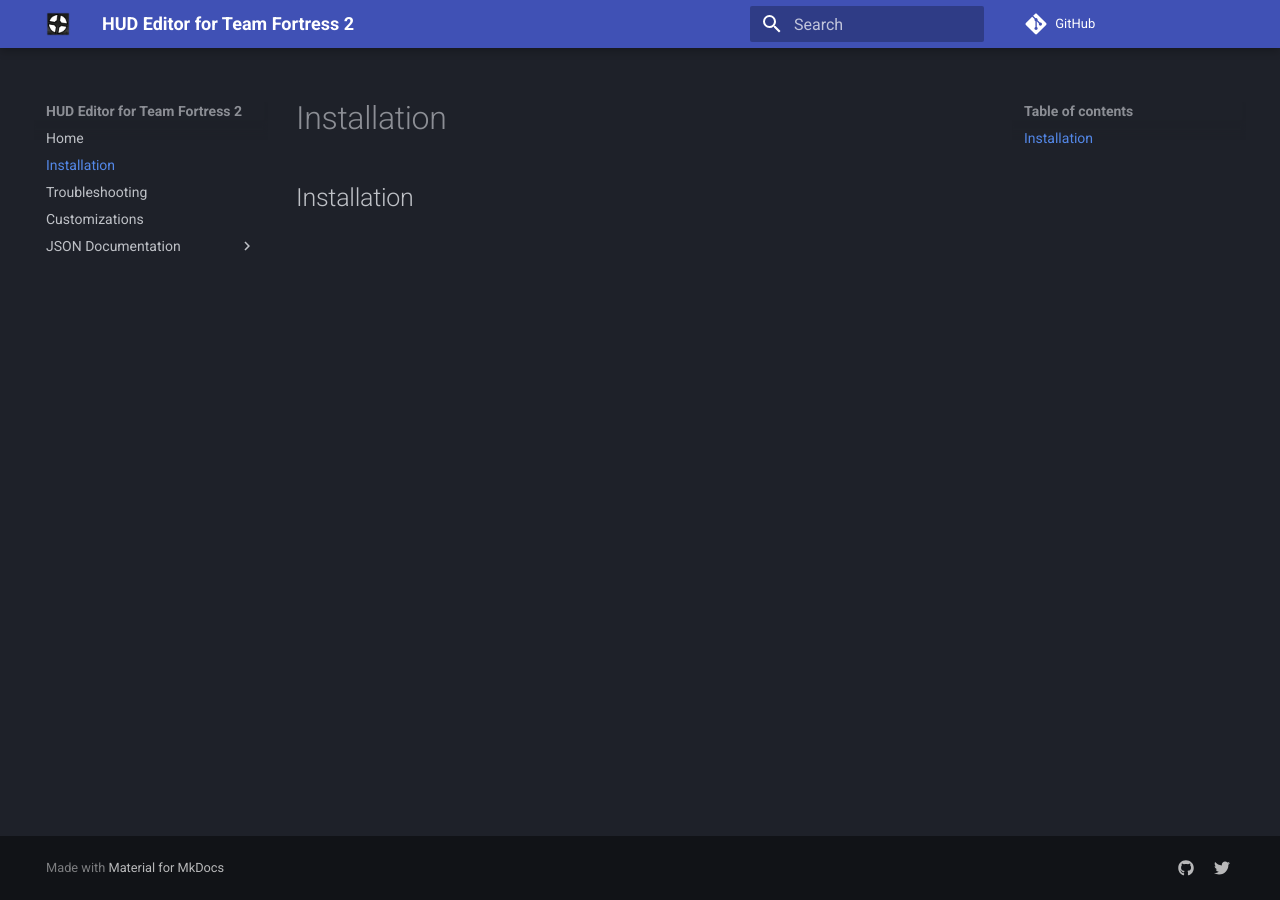
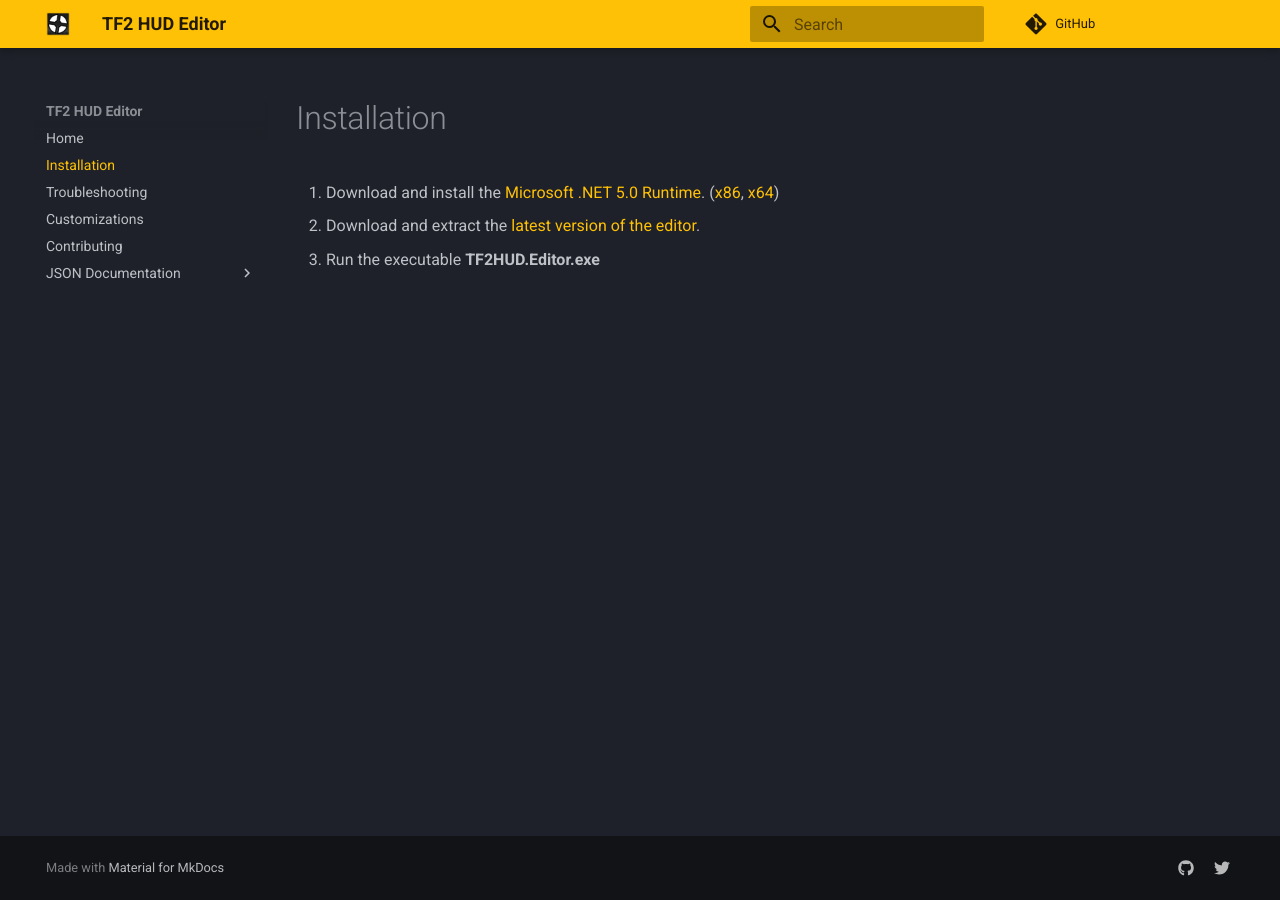
Before and after one commit to CriticalFlaw/TF2HUD.Editor, an MkDocs documentation site: the page built from docs/install.md, in a window 1280 px wide. Built offline with MkDocs 1.6.1 and Material for MkDocs 9.7.7, drawn with Linux system fonts in a browser that asks for light colours; comment, search, counter and statistics services are not loaded.

Commit message:
Updated Docs Theme
- Added a page for how to contribute to the project.
- Added small blurbs to the installation, customization and troubleshooting pages.
- Changed the color scheme from Indigo to Amber.

```diff
--- a/docs/install.md
+++ b/docs/install.md
@@ -1 +1,9 @@
-## Installation
+1. Download and install the [Microsoft .NET 5.0 Runtime][runtime-link]. ([x86][runtime86-link], [x64][runtime64-link])
+2. Download and extract the [latest version of the editor][releases-link].
+3. Run the executable **TF2HUD.Editor.exe**
+
+<!-- MARKDOWN LINKS -->
+[releases-link]: https://github.com/CriticalFlaw/TF2HUD.Editor/releases
+[runtime-link]: https://dotnet.microsoft.com/download/dotnet/5.0/runtime
+[runtime86-link]: https://download.visualstudio.microsoft.com/download/pr/c089205d-4f58-4f8d-ad84-c92eaf2f3411/5cd3f9b3bd089c09df14dbbfb64124a4/windowsdesktop-runtime-5.0.5-win-x86.exe
+[runtime64-link]: https://download.visualstudio.microsoft.com/download/pr/c1ef0b3f-9663-4fc5-85eb-4a9cadacdb87/52b890f91e6bd4350d29d2482038df1c/windowsdesktop-runtime-5.0.5-win-x64.exe
--- a/mkdocs.yml
+++ b/mkdocs.yml
@@ -1,4 +1,4 @@
-site_name: HUD Editor for Team Fortress 2
+site_name: TF2 HUD Editor
 site_author: criticalflaw
 theme:
     language: en
@@ -7,8 +7,8 @@ theme:
     favicon: resources/logo.png
     palette:
         scheme: slate
-        primary: indigo
-        accent: amber
+        primary: amber
+        accent: orange
 repo_name: GitHub
 site_url: https://www.criticalflaw.ca/hud-editor/
 repo_url: https://github.com/CriticalFlaw/TF2HUD.Editor/
@@ -17,6 +17,7 @@ nav:
     - Installation: 'install.md'
     - Troubleshooting: 'troubleshoot.md'
     - Customizations: 'customize.md'
+    - Contributing: 'contribute.md'
     - JSON Documentation:
         - Introduction: 'json/index.md'
 plugins:
```
Also changed, not shown: docs/contribute.md (added, +15 -0 lines), docs/customize.md (+1 -1 lines), docs/index.md (+1 -2 lines), docs/troubleshoot.md (+8 -1 lines).
